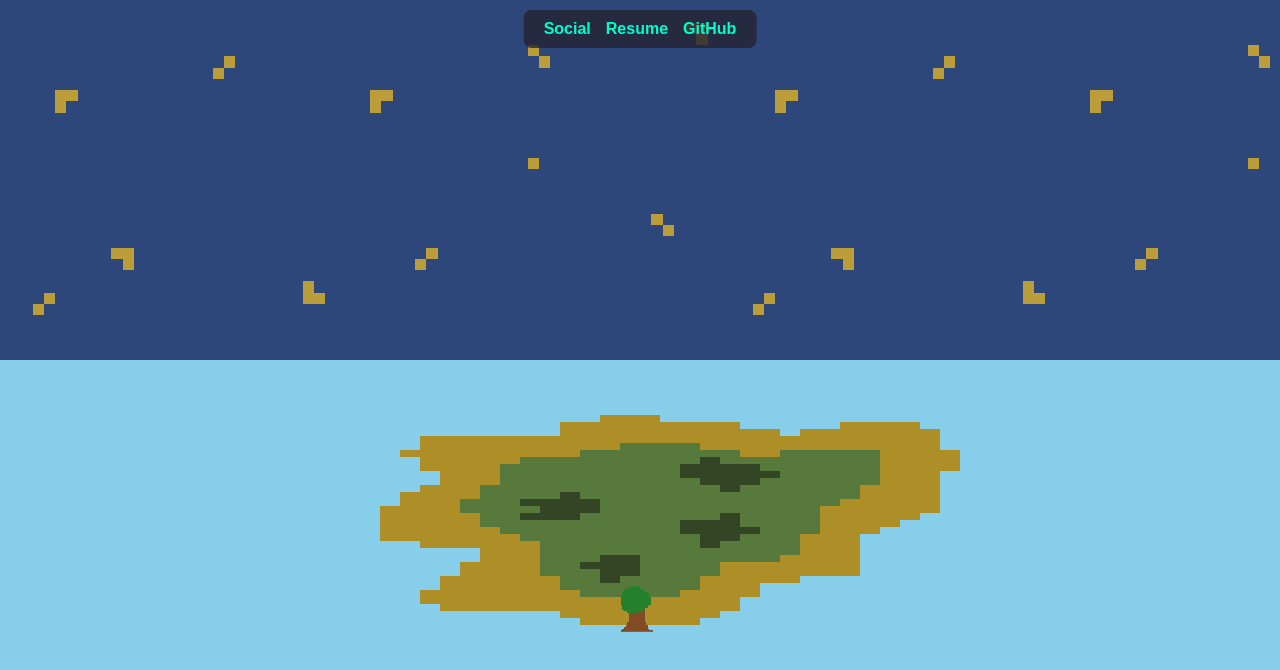
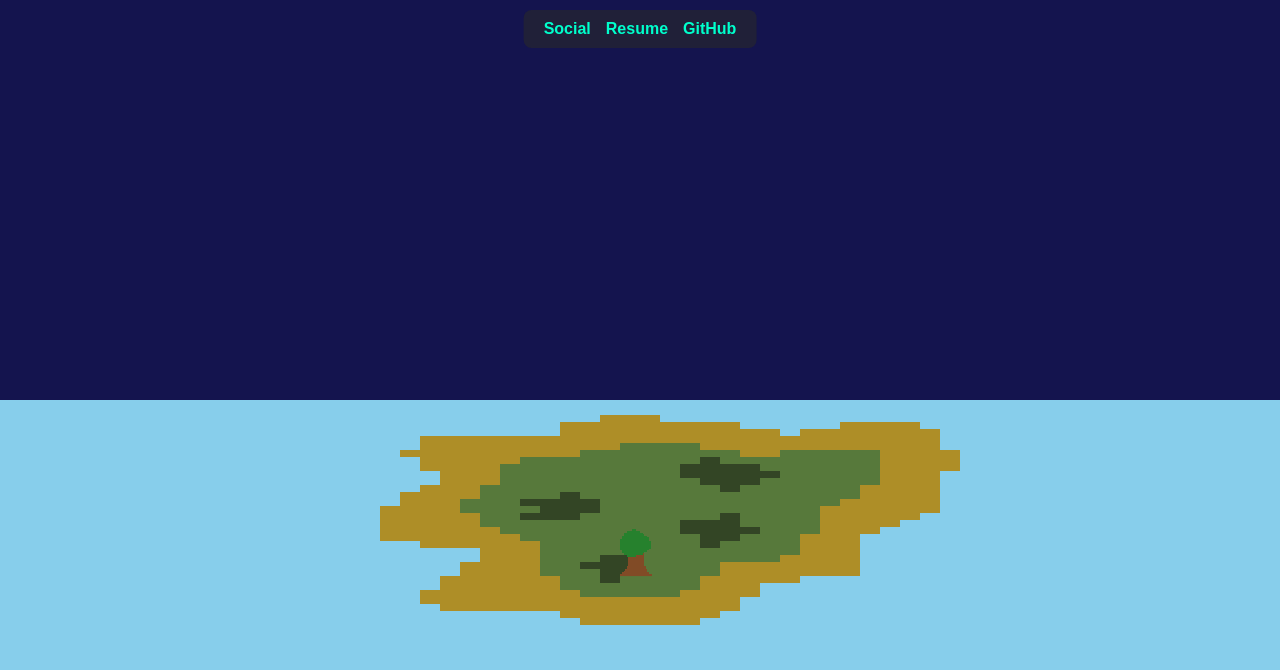
Before and after one commit to jible/resumePage, a plain HTML site: page index.html in a window 1280 px wide. Drawn offline with Linux system fonts and the light colour scheme.

Commit message:
its fully functional

```diff
--- a/index.html
+++ b/index.html
@@ -21,15 +21,12 @@
 
         <!-- Spinning Island -->
         <div class="island">
-            <!-- Counter-Rotate: Prevent tree spinning -->
-            <div class="counter-rotate" >
-                <!-- Counter-Skew: Undo the skew distortion -->
-                 <div class="counter-skew">
+            <div class="position-offset">
+                <div class="fix-rotation" >
                     <img src="../images/titleScreen/tree.png" alt="Tree" class="tree">
-                 </div>
+                </div>
             </div>
         </div>
-
     </div>
 </body>
 </html>
--- a/src/title.css
+++ b/src/title.css
@@ -2,8 +2,8 @@
 .sky-background {
     position: absolute;
     width: 100%; /* Matches full canvas width */
-    height: 45%; /* Partial canvas height */
-    background: url('../images/titleScreen/placeHolderTitleScreenSky.png') repeat-x center;
+    height: 50%; /* Partial canvas height */
+    background-color: rgb(20, 20, 78);
     background-size: contain;
     image-rendering: pixelated;
     z-index: 0;
@@ -29,21 +29,32 @@
     background-size: contain;
     image-rendering: pixelated;
     animation: island-spin 10s linear infinite;
-    transform: translate(-50%, -50%) scale(2, 0.7); /* Skew for elliptical effect */
+    transform:  scale(2, 0.7); /* Skew for elliptical effect */
     z-index: 2;
 }
 
 @keyframes island-spin {
     0% {
-        transform: translate(-50%, -50%) scale(2, 0.7) rotate(0deg);
+        transform: translate( -50%, -50%) scale(2, 0.7) rotate(0deg);
     }
     100% {
-        transform: translate(-50%, -50%) scale(2, 0.7) rotate(360deg);
+        transform: translate( -50%, -50%)  scale(2, 0.7) rotate(360deg);
     }
 }
 
 /* --- Counter-Rotation --- */
-.counter-rotate {
+
+.position-offset {
+    height: 50%;
+    width: 50%;
+    position: relative;
+    top: 25%;
+    left: 50%;
+}
+
+.fix-rotation {
+    height: 100%;
+    width: 100%;
     animation: anti-rotate 10s linear infinite; /* Keeps tree upright */
     transform-origin: 50% 50%; /* Center rotation on the island */
 }
@@ -51,11 +62,10 @@
 /* Counter-Rotation Animation */
 @keyframes anti-rotate {
     0% {
-        transform: rotate(0deg);
+        transform: translate( -50%, -50%) rotate(0deg) scale(0.5, 1.4286) ;
     }
     100% {
-        transform: rotate(-360deg); /* Full counter-rotation */
-
+        transform: translate( -50%,-50%) rotate(-360deg) scale(0.5, 1.4286); /* Full counter-rotation */
     }
 }
 
@@ -70,9 +80,3 @@
     z-index: 3; /* Place above island */
     transform-origin: center;
 }
-
-/* --- Counter Skew --- */
-.counter-skew {
-    transform: scale(0.5, 1.4286); /* Reverse the island's skew */
-    transform-origin: center; /* Undo distortion */
-}
```
